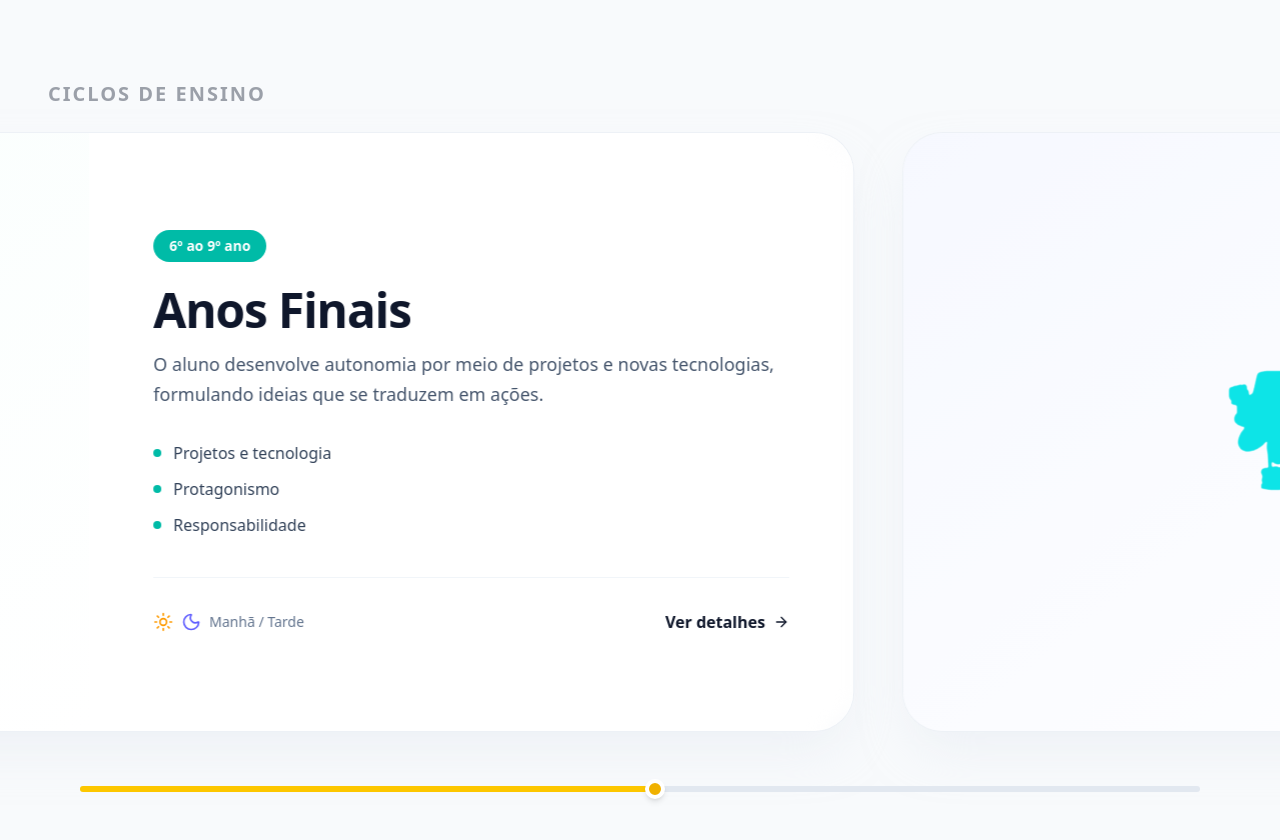
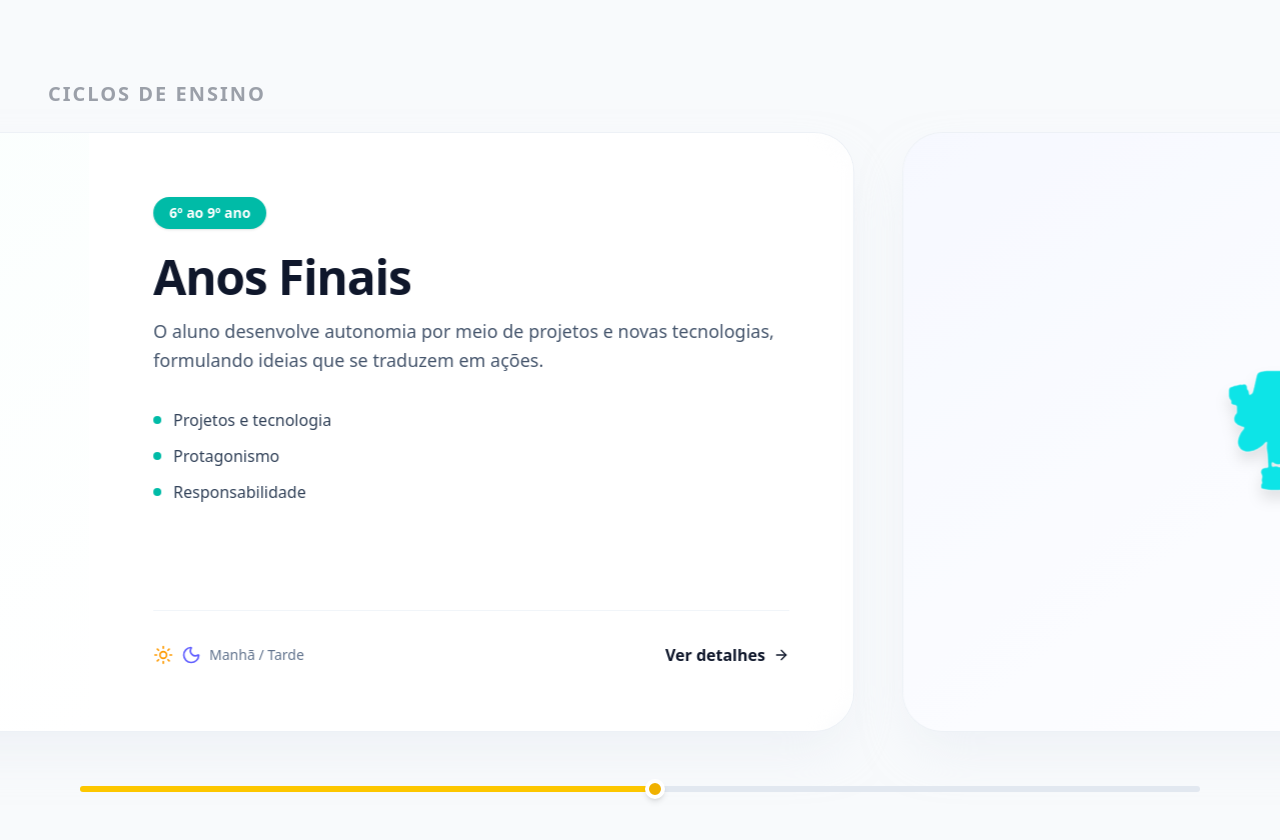
Before and after one commit to Victor-F-M-A-R/colegio-tecla-beta, a Next.js app: page / in a window 1280 px wide. Shown: the part 580-1420 px from the top of the page. Built offline with nearby package versions, Linux system fonts and the light colour scheme.

Commit message:
feat: implement interactive editorial mode with smooth details transition

```diff
--- a/src/components/StageCard.tsx
+++ b/src/components/StageCard.tsx
@@ -1,17 +1,19 @@
 'use client';
 
-import { motion } from 'framer-motion';
-import { Sun, Moon, ArrowRight, Apple, Dumbbell, Palette } from 'lucide-react';
+import { useState } from 'react';
+import { motion, AnimatePresence } from 'framer-motion';
+import { Sun, Moon, ArrowRight, ArrowLeft } from 'lucide-react';
 import Image from 'next/image';
 import { StageData } from '@/types';
 import clsx from 'clsx';
-import IntegralMascot from './IntegralMascot'; // Importando o componente novo
+import IntegralMascot from './IntegralMascot';
 
 interface StageCardProps {
   data: StageData;
 }
 
 export default function StageCard({ data }: StageCardProps) {
+  const [showDetails, setShowDetails] = useState(false);
   const isCustomIntegral = data.mascot === "custom:integral";
 
   return (
@@ -21,49 +23,57 @@ export default function StageCard({ data }: StageCardProps) {
         "transition-transform duration-500 hover:scale-[1.01]"
       )}
     >
-      {/* Decorative Gradient Background */}
+      {/* Coluna Esquerda: Mascote & Visual */}
       <div className={clsx("absolute inset-y-0 left-0 w-full lg:w-1/2 bg-gradient-to-br opacity-50", data.gradient)} />
 
-      {/* Left Column: Mascot & Visuals */}
-      <div className="relative flex h-[40%] items-center justify-center p-8 lg:h-full lg:w-1/2">
+      <div className="relative flex h-[35%] lg:h-full w-full lg:w-1/2 items-center justify-center p-8">
         <motion.div
           animate={isCustomIntegral ? undefined : { y: [0, -15, 0] }}
           transition={isCustomIntegral ? undefined : { duration: 6, repeat: Infinity, ease: "easeInOut" }}
           className="relative h-48 w-48 md:h-64 md:w-64 lg:h-80 lg:w-80 flex items-center justify-center"
         >
           {isCustomIntegral ? (
-            // Usa o novo componente IntegralMascot
             <IntegralMascot />
           ) : (
-            // Mascote SVG Padrão
             <Image
               src={data.mascot}
               alt={`Mascote ${data.title}`}
               fill
-              className="object-contain"
+              className="object-contain drop-shadow-xl"
               priority
             />
           )}
         </motion.div>
       </div>
 
-      {/* Right Column: Content */}
-      <div className="relative flex flex-1 flex-col justify-center bg-white/80 p-8 backdrop-blur-sm lg:bg-transparent lg:p-12 xl:p-16">
-        <div className="flex items-center gap-3">
-          <span className={clsx("flex h-8 items-center rounded-full px-4 text-sm font-semibold text-white", data.themeColor)}>
+      {/* Coluna Direita: Animação de Conteúdo */}
+      <div className="relative flex flex-1 w-full lg:w-1/2 flex-col justify-center bg-white/80 backdrop-blur-sm lg:bg-transparent overflow-hidden">
+
+        <AnimatePresence mode="wait">
+          {!showDetails ? (
+            /* --- MODO RESUMO --- */
+            <motion.div
+              key="summary"
+              initial={{ opacity: 0, x: 20 }}
+              animate={{ opacity: 1, x: 0 }}
+              exit={{ opacity: 0, x: -20 }}
+              transition={{ duration: 0.3 }}
+              className="px-8 py-6 h-full flex flex-col justify-center lg:p-12 xl:p-16"
+            >
+              <div className="mb-6 flex items-center gap-3">
+                <span className={clsx("flex h-8 items-center rounded-full px-4 text-sm font-semibold text-white shadow-sm", data.themeColor)}>
                   {data.age}
                 </span>
               </div>
 
-        <h3 className="mt-6 text-3xl font-bold tracking-tight text-slate-900 md:text-4xl lg:text-5xl">
+              <h3 className="text-3xl font-bold tracking-tight text-slate-900 md:text-4xl lg:text-5xl">
                 {data.title}
               </h3>
 
-        <p className="mt-4 text-lg leading-relaxed text-slate-600">
+              <p className="mt-4 text-lg leading-relaxed text-slate-600 font-medium">
                 {data.description}
               </p>
 
-        {/* Bullets */}
               <ul className="mt-8 space-y-3">
                 {data.bullets.map((bullet, idx) => (
                   <li key={idx} className="flex items-center text-slate-700 font-medium">
@@ -73,21 +83,88 @@ export default function StageCard({ data }: StageCardProps) {
                 ))}
               </ul>
 
-        <div className="mt-10 flex flex-wrap items-center gap-6 border-t border-slate-100 pt-8">
-          {/* Period info */}
+              <div className="mt-auto flex flex-wrap items-center gap-6 border-t border-slate-100 pt-8">
                <div className="flex items-center gap-2 text-slate-500">
                   {data.period.includes('Manhã') && <Sun className="h-5 w-5 text-amber-500" />}
-             {(data.period.includes('Tarde') || data.period.includes('Contraturno')) && <Moon className="h-5 w-5 text-indigo-500" />}
+                  {(data.period.includes('Tarde') || data.period.includes('Contraturno') || data.period.includes('Integral')) && <Moon className="h-5 w-5 text-indigo-500" />}
                   <span className="text-sm font-medium">{data.period}</span>
                </div>
 
                <div className="flex-1 text-right">
-             <button className="group/btn inline-flex items-center text-base font-semibold text-slate-900 transition-colors hover:text-primary-blue">
+                  <button
+                    onClick={() => setShowDetails(true)}
+                    className="group/btn inline-flex items-center text-base font-bold text-slate-900 transition-colors hover:text-blue-600"
+                  >
                     Ver detalhes
                     <ArrowRight className="ml-2 h-4 w-4 transition-transform group-hover/btn:translate-x-1" />
                   </button>
                </div>
               </div>
+            </motion.div>
+
+          ) : (
+            /* --- MODO DETALHES (Scroll Editorial) --- */
+            <motion.div
+              key="details"
+              initial={{ opacity: 0, x: 20 }}
+              animate={{ opacity: 1, x: 0 }}
+              exit={{ opacity: 0, x: -20 }}
+              transition={{ duration: 0.3 }}
+              className="h-full w-full flex flex-col bg-white overflow-hidden relative"
+              // Impede que o scroll do texto afete o scroll horizontal da página
+              onWheel={(e) => e.stopPropagation()}
+            >
+              <div className="absolute top-0 left-0 right-0 h-8 bg-gradient-to-b from-white to-transparent z-10 pointer-events-none"/>
+
+              <div className="flex-1 overflow-y-auto px-8 py-8 lg:px-12 scrollbar-thin scrollbar-track-transparent scrollbar-thumb-slate-200 hover:scrollbar-thumb-slate-300">
+                <button
+                  onClick={() => setShowDetails(false)}
+                  className="mb-6 inline-flex items-center text-sm font-medium text-slate-400 hover:text-slate-600 transition-colors group/back sticky top-0 bg-white/90 backdrop-blur py-2 w-full z-20"
+                >
+                  <ArrowLeft className="mr-2 h-4 w-4 transition-transform group-hover/back:-translate-x-1" />
+                  Voltar ao resumo
+                </button>
+
+                <h4 className="text-sm uppercase tracking-widest font-bold text-slate-400 mb-2">
+                  {data.title} — Detalhes
+                </h4>
+
+                <h3 className="text-2xl font-bold text-slate-900 mb-6 leading-tight">
+                  {data.fullContent?.intro}
+                </h3>
+
+                <div className="space-y-6 text-slate-600 leading-relaxed text-lg">
+                  {data.fullContent?.text.split('\n\n').map((paragraph, i) => (
+                    <p key={i}>{paragraph}</p>
+                  ))}
+                </div>
+
+                <div className="mt-8 bg-slate-50 rounded-2xl p-6 border border-slate-100">
+                   <h5 className="font-bold text-slate-900 mb-4 flex items-center gap-2">
+                     <span className={clsx("h-2 w-2 rounded-full", data.themeColor)} />
+                     Destaques do Segmento
+                   </h5>
+                   <ul className="space-y-3">
+                     {data.fullContent?.detailedBullets.map((item, idx) => (
+                       <li key={idx} className="flex items-start text-slate-700 text-sm md:text-base">
+                         <span className="mr-2 text-slate-400">•</span>
+                         {item}
+                       </li>
+                     ))}
+                   </ul>
+                </div>
+
+                <div className="mt-8 pt-6 border-t border-slate-100 text-xs text-slate-400 font-medium">
+                  Faixa etária: {data.age} &nbsp;|&nbsp; Turnos: {data.period}
+                </div>
+
+                <div className="h-8 w-full" /> {/* Spacer Final */}
+              </div>
+
+              <div className="absolute bottom-0 left-0 right-0 h-8 bg-gradient-to-t from-white to-transparent z-10 pointer-events-none"/>
+            </motion.div>
+          )}
+        </AnimatePresence>
       </div>
     </motion.div>
   );
```
Lines whose indentation alone changed are shown as unchanged.
